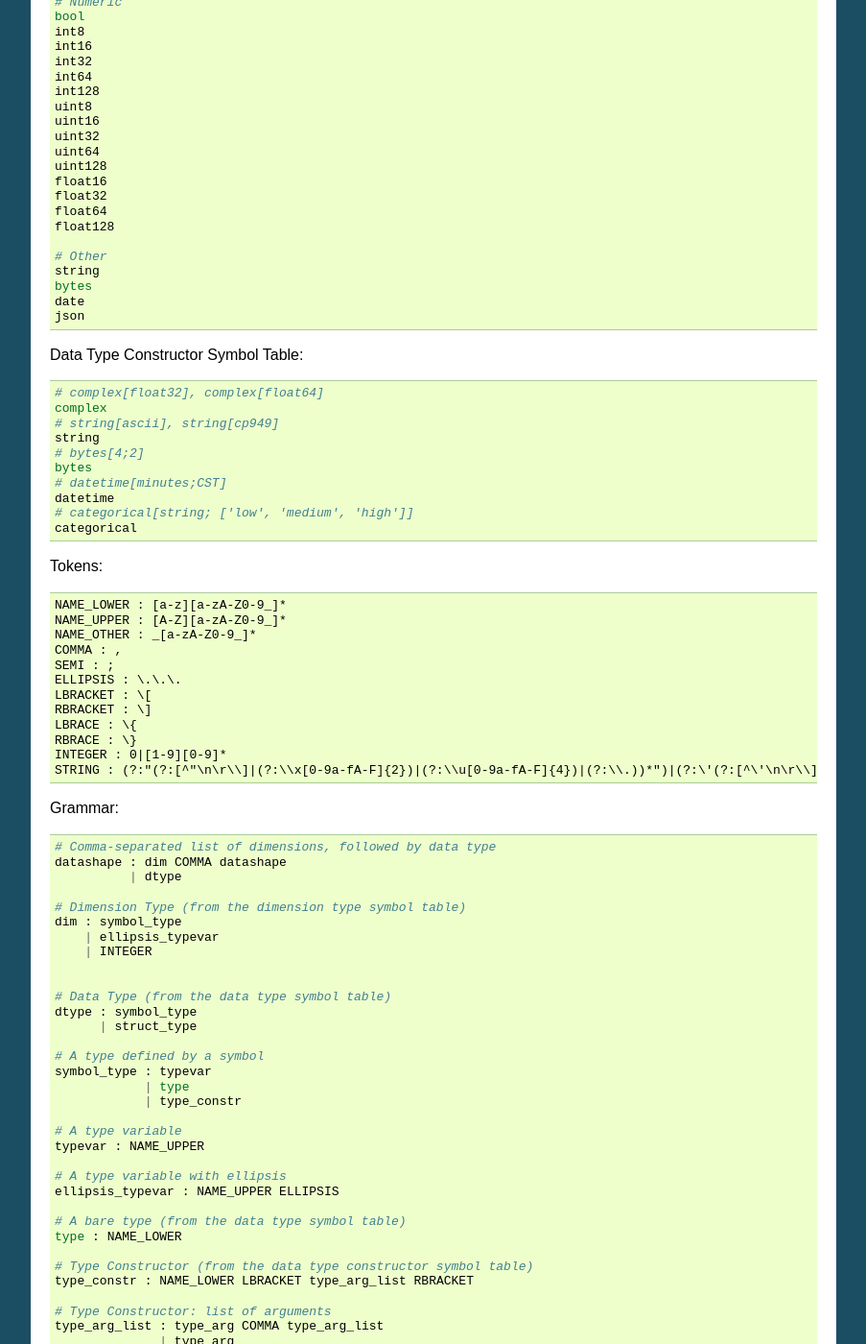
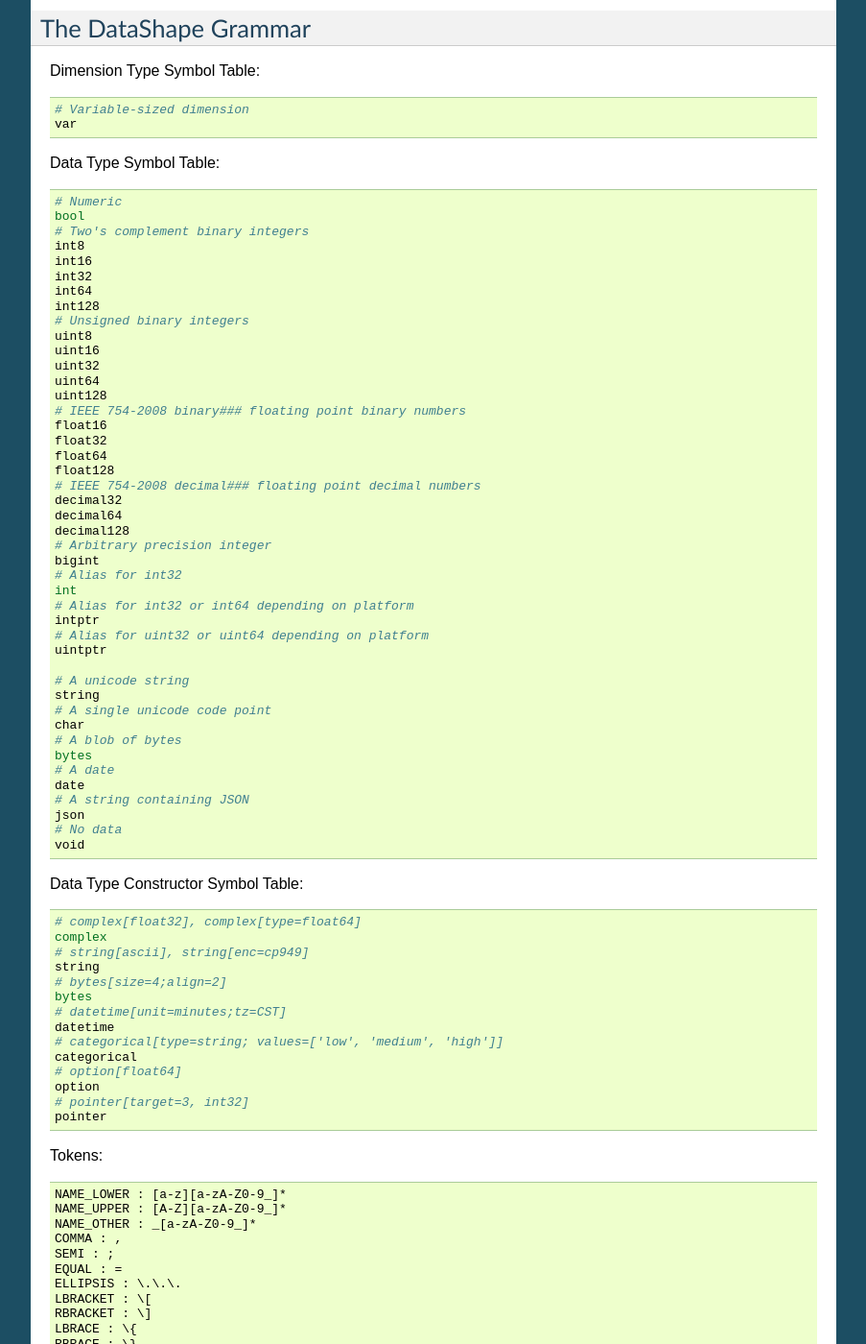
Before and after one commit to blaze/datashape, a Sphinx documentation site: the page built from docs/source/grammar.rst, in a window 1280 px wide and 1400 px high, scrolled down 962 px. Shown: the whole window at 96% size, without its empty margins (198-1101 px from the left). Built offline with Sphinx 7.4.7, drawn with Linux system fonts in a browser that asks for light colours; pages that are not in the unit, such as notebooks, are missing from menus; some of the changed text lies outside the part shown.

Commit message:
Further tweaks to datashape

```diff
--- a/docs/source/grammar.rst
+++ b/docs/source/grammar.rst
@@ -13,6 +13,8 @@ Some of the basic features include:
 * Types and Typevars are distinguished by the capitalization of the leading
   character. Lowercase for types, and uppercase for typevars.
 * Type constructors operate using square brackets.
+* In multi-line datashape strings or files, comments start from
+  # characters to the end of the line.
 
 Some Simple Examples
 --------------------
@@ -41,51 +43,88 @@ Here are some simple examples to motivate the idea::
         };
     }
 
+    # Structure of Arrays
+    {
+        x: 100, 100, float32;
+        y: 100, 100, float32;
+        u: 100, 100, float32;
+        v: 100, 100, float32;
+    }
+
+    # List of Tuples
+    20, (int32; float64)
 
 The DataShape Grammar
 ---------------------
 
 Dimension Type Symbol Table::
 
-    var : variable dimension
+    # Variable-sized dimension
+    var
 
 Data Type Symbol Table::
 
     # Numeric
     bool
+    # Two's complement binary integers
     int8
     int16
     int32
     int64
     int128
+    # Unsigned binary integers
     uint8
     uint16
     uint32
     uint64
     uint128
+    # IEEE 754-2008 binary### floating point binary numbers
     float16
     float32
     float64
     float128
+    # IEEE 754-2008 decimal### floating point decimal numbers
+    decimal32
+    decimal64
+    decimal128
+    # Arbitrary precision integer
+    bigint
+    # Alias for int32
+    int
+    # Alias for int32 or int64 depending on platform
+    intptr
+    # Alias for uint32 or uint64 depending on platform
+    uintptr
 
-    # Other
+    # A unicode string
     string
+    # A single unicode code point
+    char
+    # A blob of bytes
     bytes
+    # A date
     date
+    # A string containing JSON
     json
+    # No data
+    void
 
 Data Type Constructor Symbol Table::
 
-    # complex[float32], complex[float64]
+    # complex[float32], complex[type=float64]
     complex
-    # string[ascii], string[cp949]
+    # string[ascii], string[enc=cp949]
     string
-    # bytes[4;2]
+    # bytes[size=4;align=2]
     bytes
-    # datetime[minutes;CST]
+    # datetime[unit=minutes;tz=CST]
     datetime
-    # categorical[string; ['low', 'medium', 'high']]
+    # categorical[type=string; values=['low', 'medium', 'high']]
     categorical
+    # option[float64]
+    option
+    # pointer[target=3, int32]
+    pointer
 
 Tokens::
 
@@ -94,6 +133,7 @@ Tokens::
     NAME_OTHER : _[a-zA-Z0-9_]*
     COMMA : ,
     SEMI : ;
+    EQUAL : =
     ELLIPSIS : \.\.\.
     LBRACKET : \[
     RBRACKET : \]
@@ -137,14 +177,22 @@ Grammar::
     type_constr : NAME_LOWER LBRACKET type_arg_list RBRACKET
 
     # Type Constructor: list of arguments
-    type_arg_list : type_arg COMMA type_arg_list
+    type_arg_list : type_arg SEMI type_arg_list
+                  | type_kwarg_list
                   | type_arg
+
+    # Type Constructor: list of arguments
+    type_kwarg_list : type_kwarg SEMI type_kwarg_list
+                    | type_kwarg
 
     # Type Constructor : single argument
     type_arg : datashape
              | INTEGER
              | STRING
              | list_type_arg
+
+    # Type Constructor : single keyword argument
+    type_kwarg : NAME_LOWER EQUAL type_arg
 
     # Type Constructor : single list argument
     list_type_arg : empty_list
```
